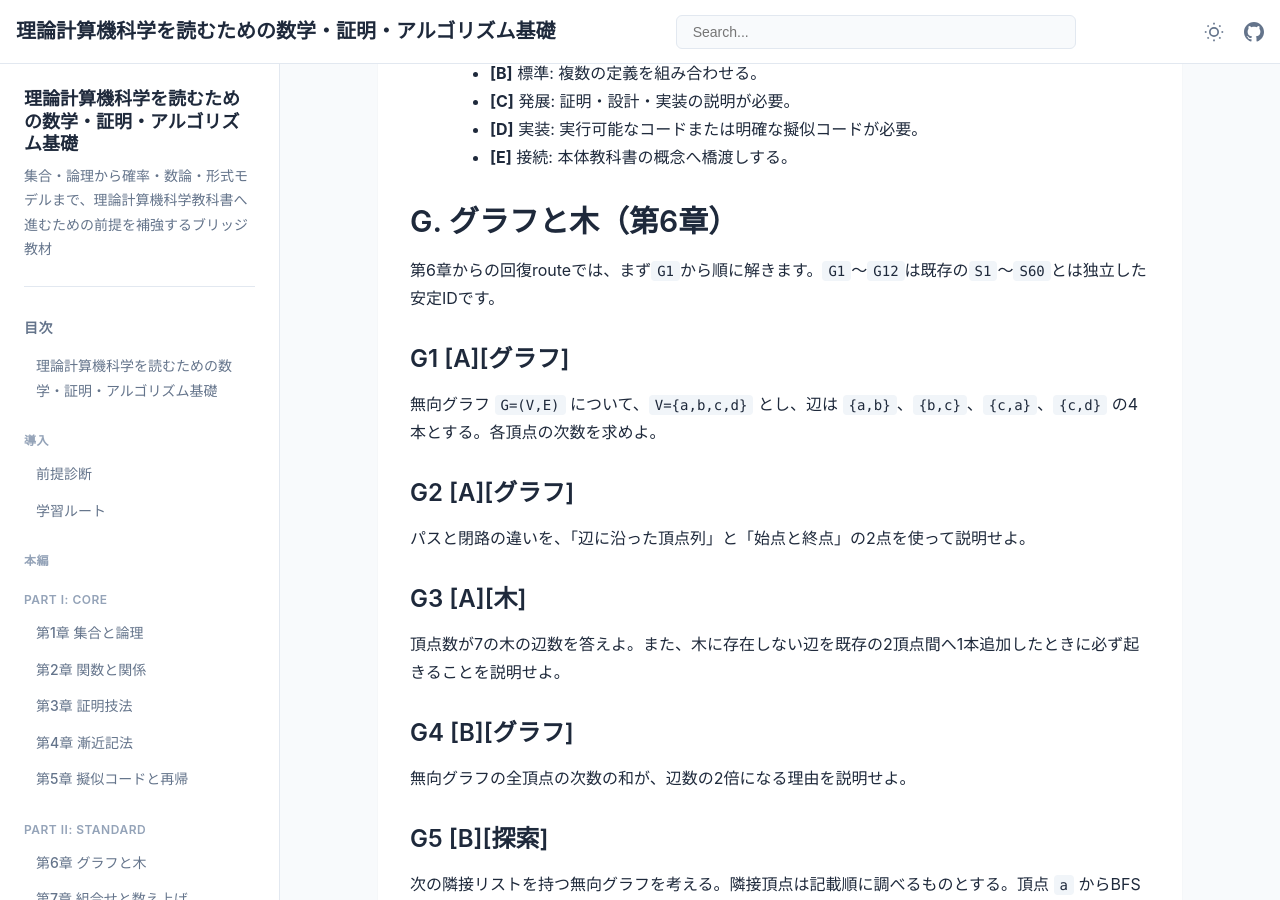
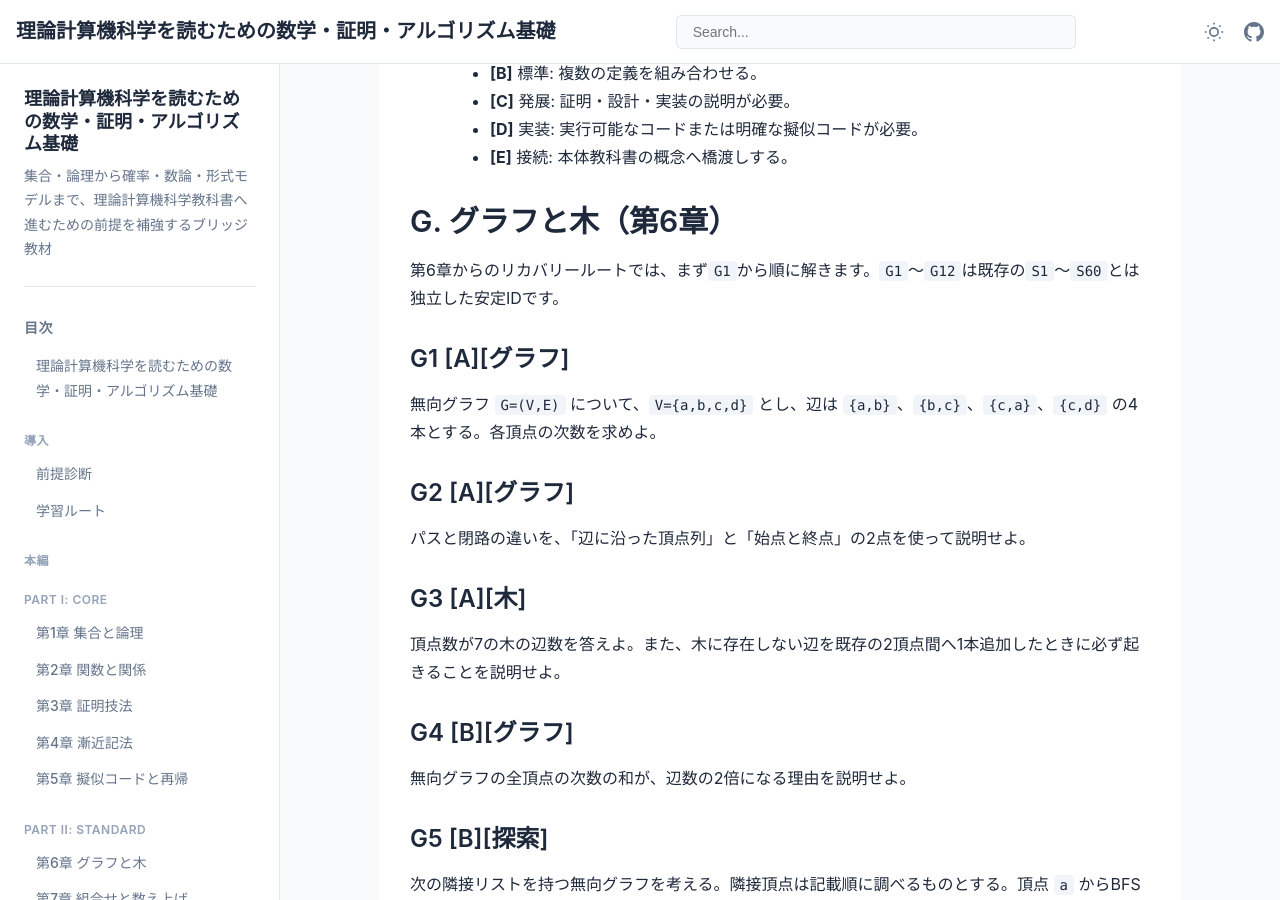
Before and after one commit to itdojp/theoretical-computer-science-prerequisites-book, a Jekyll site: the page built from docs/exercises/standard-exercises.md, in a window 1280 px wide and 900 px high, scrolled down 610 px. Built offline with Jekyll 4.4.1, drawn with Linux system fonts in a browser that asks for light colours; our own code applies the rules of GitHub Pages for plain Markdown files.

Commit message:
docs: unify recovery route terminology

```diff
--- a/docs/exercises/standard-exercises.md
+++ b/docs/exercises/standard-exercises.md
@@ -26,7 +26,7 @@
 
 ## G. グラフと木（第6章）
 
-第6章からの回復routeでは、まず`G1`から順に解きます。`G1`〜`G12`は既存の`S1`〜`S60`とは独立した安定IDです。
+第6章からのリカバリールートでは、まず`G1`から順に解きます。`G1`〜`G12`は既存の`S1`〜`S60`とは独立した安定IDです。
 
 ### G1 [A][グラフ]
 {: #g1 }
```
